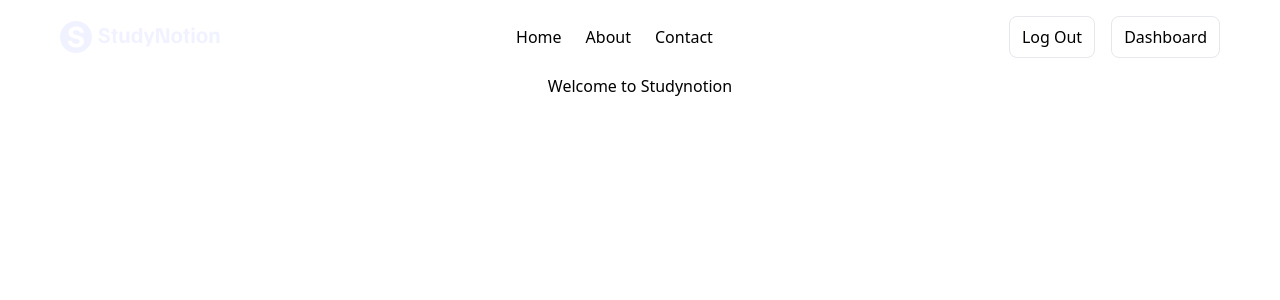
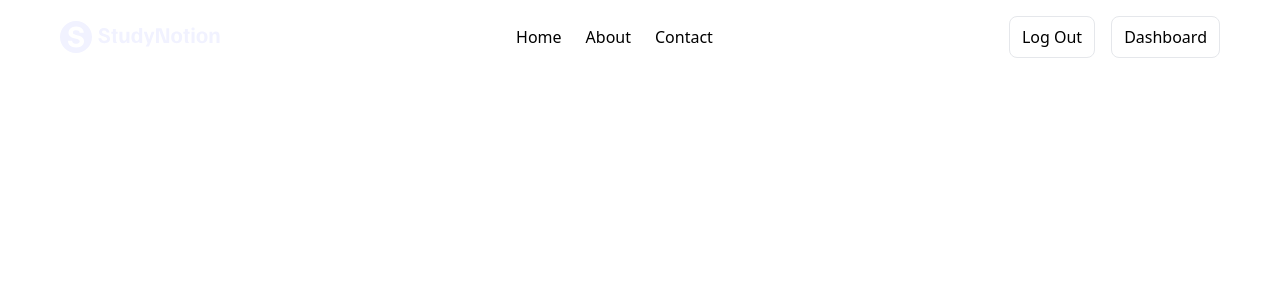
Before and after one commit to Rahul-mandal01/react-router-project, a React (Create React App) app: page /login in a window 1280 px wide. Both pictures are taken after typing "name@example.com", "Sample123" into the empty fields and a click on the button "Sign In". Shown: the top 300 px of the page. Built offline with nearby package versions, Linux system fonts and the light colour scheme.

Commit message:
uploading tailwind CSS codes

```diff
--- a/src/pages/Dashboard.js
+++ b/src/pages/Dashboard.js
@@ -2,8 +2,8 @@
 
 const Dashboard = () => {
   return (
-    <div className=' flex justify-center items-center'
-    >Welcome to Studynotion</div>
+    <div className=' flex justify-center items-center h-full text-white text-3xl'
+    >Welcome to Studynotion!</div>
   )
 }
 
```
